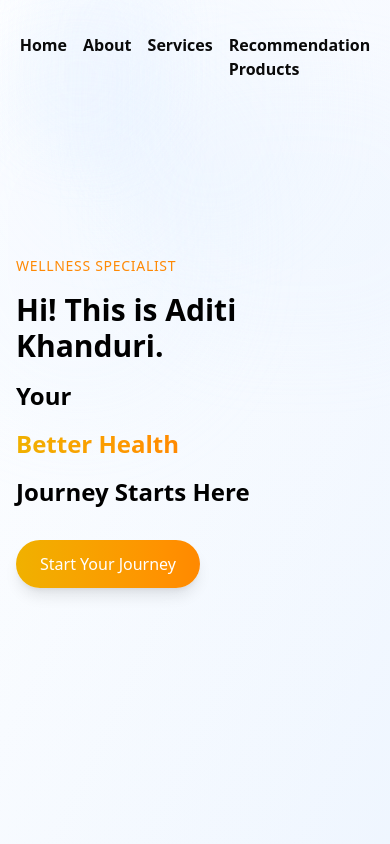
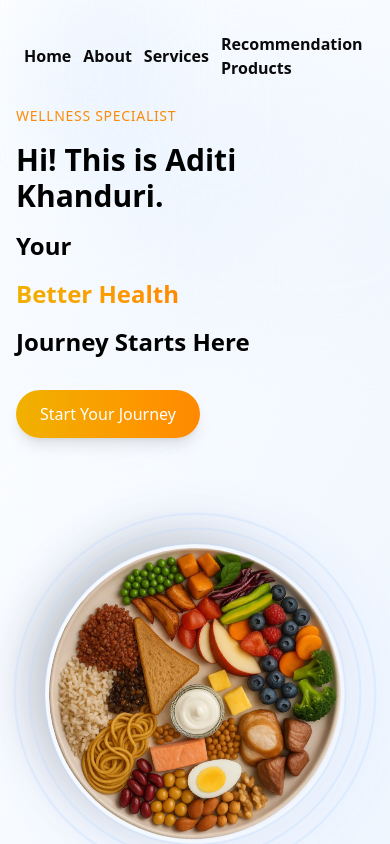
Before and after one commit to punit-mistry/orange-clinic, a Next.js app: page / in a window 390 px wide. Shown: the top 844 px of the page. Built offline with nearby package versions, Linux system fonts and the light colour scheme.

Commit message:
fixed the navbar

```diff
--- a/app/layout.tsx
+++ b/app/layout.tsx
@@ -26,7 +26,7 @@ export default function RootLayout({
   children: React.ReactNode;
 }>) {
   return (
-    <html lang="en" suppressHydrationWarning>
+    <html lang="en" suppressHydrationWarning className="scroll-smooth">
       <body
         className={`${roboto.variable} antialiased overflow-x-hidden`}
       >
--- a/components/HomeComponents/HeroSection.tsx
+++ b/components/HomeComponents/HeroSection.tsx
@@ -62,7 +62,7 @@ const HeroSection = () => {
       />
 
       {/* Content container */}
-      <div className="relative flex items-center justify-between h-full px-4 sm:px-8 md:px-16 z-10">
+      <div className="relative flex items-center flex-col md:flex-row justify-between h-full px-4 sm:px-8 md:px-16 z-10">
         {/* Text content */}
         <div className="flex items-center h-full lg:ml-16 xl:ml-32">
           <div className="max-w-2xl">
@@ -122,7 +122,7 @@ const HeroSection = () => {
         </div>
 
         {/* Rotating Image with animated glow */}
-        <div className="relative hidden md:block">
+        <div className="relative  md:block">
           <motion.div
             animate={{
               boxShadow: [
--- a/components/NavBar.tsx
+++ b/components/NavBar.tsx
@@ -31,28 +31,28 @@ function Navbar({ className }: { className?: string }) {
   return (
     <div
       className={cn(
-        "fixed top-10 inset-x-0 max-w-2xl mx-auto z-50 transition-all duration-300 rounded-full font-semibold ",
+        "fixed top-10 inset-x-0 max-w-2xl mx-auto z-50 transition-all duration-300 rounded-full font-semibold hover:shadow-2xl text-clip cursor-pointer",
         scrolled
-          ? " shadow-lg backdrop-blur border  "
+          ? " shadow-lg backdrop-blur border "
           : "bg-transparent",
         className
       )}
     >
-      <Menu setActive={setActive}>
-        <a href="/" className="text-foreground hover:text-foreground transition-colors">
+      <div className="flex gap-3 items-center justify-center p-6 ">
+        <a href="/" className="text-foreground hover:text-foreground transform-gpu hover:-translate-y-1 transition-all duration-300 ease-in-out hover:underline-offset-4">
           Home
         </a>
-        <a href="/about" className="text-foreground hover:text-foreground transition-colors">
+        <a href="/about" className="text-foreground hover:text-foreground transform-gpu hover:-translate-y-1 transition-all duration-300 ease-in-out hover:underline-offset-4">
           About
         </a>
-        <a href="/services" className="text-foreground hover:text-foreground transition-colors">
+        <a href="/services" className="text-foreground hover:text-foreground transform-gpu hover:-translate-y-1 transition-all duration-300 ease-in-out hover:underline-offset-4">
           Services
         </a>
-        <a href="/recommendation" className="text-foreground hover:text-foreground transition-colors">
+        <a href="/recommendation" className="text-foreground hover:text-foreground transform-gpu hover:-translate-y-1 transition-all duration-300 ease-in-out hover:underline-offset-4">
           Recommendation Products
         </a>
+      </div>
 
-      </Menu>
     </div>
   );
 }
```
